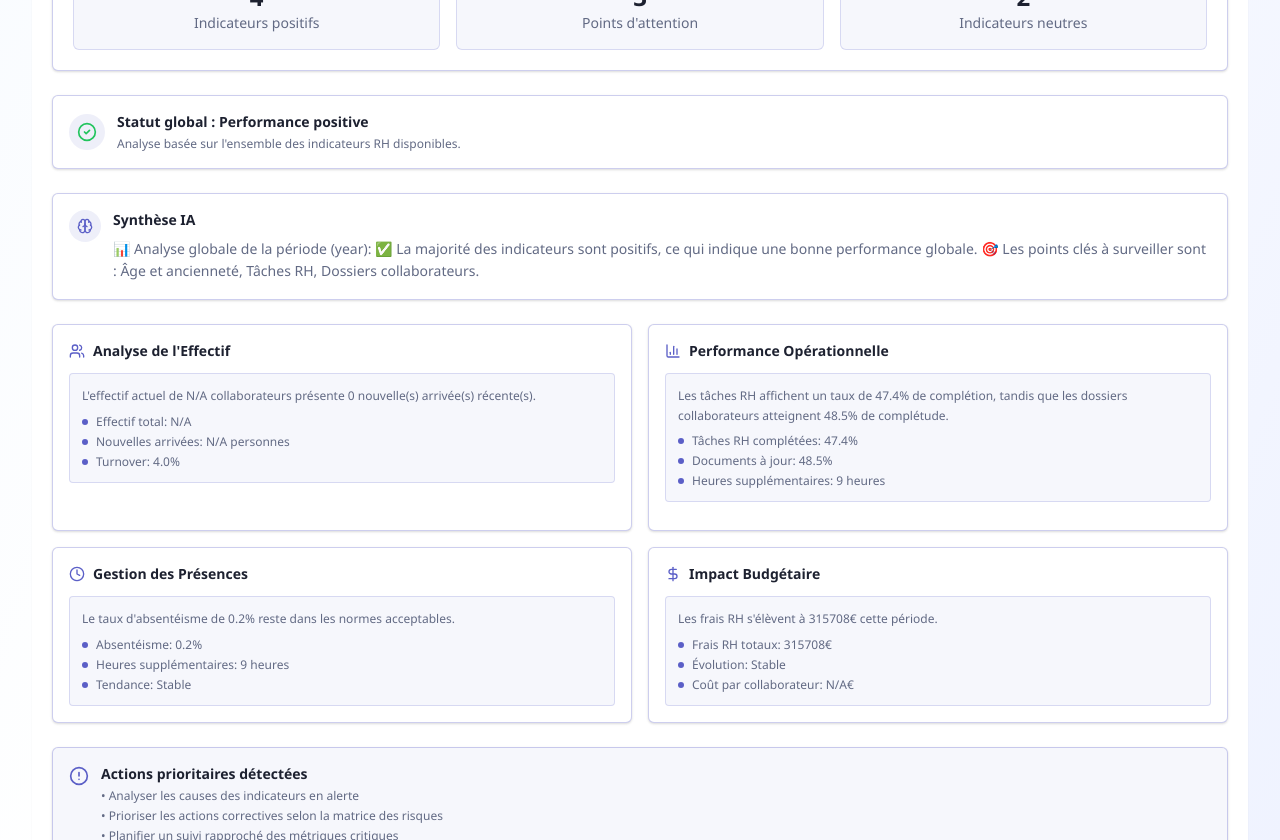
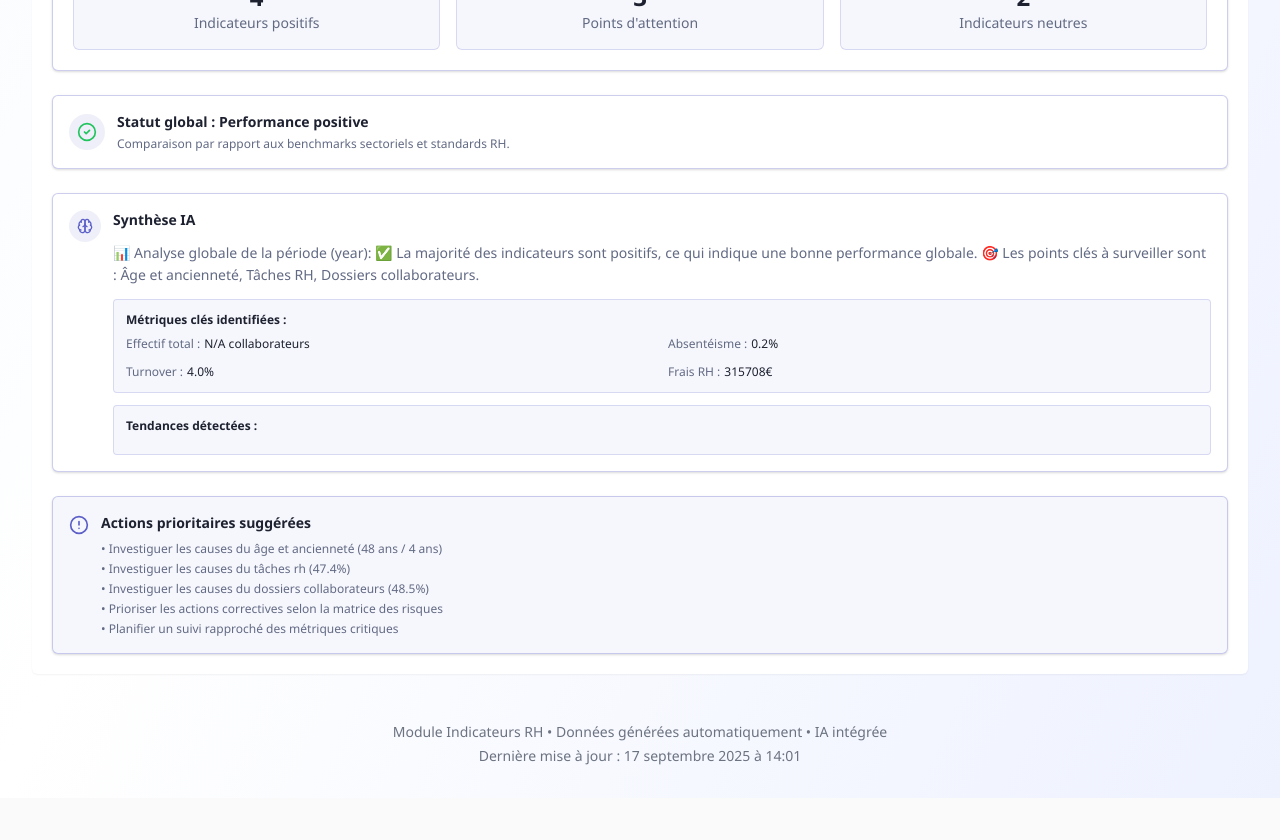
Before and after one commit to asendit/staff-analytics-hub, a React (Vite) app: page / in a window 1280 px wide. Shown: the part 1960-2800 px from the top of the page. After the commit the page ends 2758 px from the top, so only its background shows below. Built offline with nearby package versions, Linux system fonts and the light colour scheme; a web font is replaced by a local one.

Commit message:
Refactor AI analysis section

```diff
--- a/src/components/GlobalInsightPanel.tsx
+++ b/src/components/GlobalInsightPanel.tsx
@@ -235,7 +235,7 @@ const GlobalInsightPanel: React.FC<GlobalInsightPanelProps> = ({
             <div>
               <h4 className="font-semibold text-foreground text-sm">Statut global : {overallStatus.status}</h4>
               <p className="text-xs text-muted-foreground font-medium mt-1">
-                Analyse basée sur l'ensemble des indicateurs RH disponibles.
+                Comparaison par rapport aux benchmarks sectoriels et standards RH.
               </p>
             </div>
           </div>
@@ -248,127 +248,81 @@ const GlobalInsightPanel: React.FC<GlobalInsightPanelProps> = ({
               <Brain className="h-4 w-4 text-teams-purple" />
             </div>
             <div className="flex-1">
-              <h4 className="font-semibold text-foreground text-sm mb-2">Synthèse IA</h4>
+              <h4 className="font-semibold text-foreground text-sm mb-3">Synthèse IA</h4>
+              {insight ? (
+                <div className="space-y-3">
                   <p className="text-muted-foreground text-sm leading-relaxed font-medium">
-                {insight || "Actualisez l'analyse pour obtenir une synthèse IA de vos indicateurs RH."}
+                    {insight}
                   </p>
+
+                  {/* Métriques clés */}
+                  <div className="bg-teams-purple/5 p-3 rounded-md border border-teams-purple/20">
+                    <h5 className="text-xs font-semibold text-foreground mb-2">Métriques clés identifiées :</h5>
+                    <div className="grid grid-cols-2 gap-3 text-xs">
+                      <div>
+                        <span className="text-muted-foreground">Effectif total :</span>
+                        <span className="ml-1 font-medium text-foreground">{kpis.find(k => k.id === 'headcount')?.value || 'N/A'} collaborateurs</span>
+                      </div>
+                      <div>
+                        <span className="text-muted-foreground">Absentéisme :</span>
+                        <span className="ml-1 font-medium text-foreground">{kpis.find(k => k.id === 'absenteeism')?.value || 'N/A'}%</span>
+                      </div>
+                      <div>
+                        <span className="text-muted-foreground">Turnover :</span>
+                        <span className="ml-1 font-medium text-foreground">{kpis.find(k => k.id === 'turnover')?.value || 'N/A'}%</span>
+                      </div>
+                      <div>
+                        <span className="text-muted-foreground">Frais RH :</span>
+                        <span className="ml-1 font-medium text-foreground">{kpis.find(k => k.id === 'hr-expenses')?.value || 'N/A'}€</span>
                       </div>
                     </div>
                   </div>
 
-        {/* Analyses sectorielles */}
-        <div className="grid md:grid-cols-2 gap-4">
-          {/* Analyse de l'Effectif */}
-          <div className="teams-card p-4 border border-teams-purple/30">
-            <div className="flex items-center space-x-2 mb-3">
-              <Users className="h-4 w-4 text-teams-purple" />
-              <h3 className="text-sm font-semibold text-foreground">{aiAnalysis.insights.workforce.title}</h3>
-            </div>
-
-            <div className="bg-teams-purple/5 p-3 rounded-md border border-teams-purple/20 mb-3">
-              <p className="text-muted-foreground text-xs leading-relaxed font-medium mb-2">{aiAnalysis.insights.workforce.content}</p>
+                  {/* Tendances détectées */}
+                  <div className="bg-teams-purple/5 p-3 rounded-md border border-teams-purple/20">
+                    <h5 className="text-xs font-semibold text-foreground mb-2">Tendances détectées :</h5>
                     <div className="space-y-1">
-                {aiAnalysis.insights.workforce.metrics.slice(0, 3).map((metric, index) => (
-                  <div key={index} className="flex items-center text-xs text-muted-foreground">
+                      {kpis.filter(kpi => kpi.trend && kpi.trend !== 0).slice(0, 3).map((kpi, index) => (
+                        <div key={index} className="flex items-center text-xs">
                           <div className="w-1.5 h-1.5 rounded-full mr-2 bg-teams-purple"></div>
-                    {metric}
+                          <span className="text-muted-foreground">{kpi.name} :</span>
+                          <span className={`ml-1 font-medium ${kpi.trend && kpi.trend > 0 ? 'text-red-600' : 'text-green-600'}`}>
+                            {kpi.trend && kpi.trend > 0 ? '+' : ''}{kpi.trend}%
+                          </span>
                         </div>
                       ))}
                     </div>
                   </div>
                 </div>
-
-          {/* Performance Opérationnelle */}
-          <div className="teams-card p-4 border border-teams-purple/30">
-            <div className="flex items-center space-x-2 mb-3">
-              <BarChart3 className="h-4 w-4 text-teams-purple" />
-              <h3 className="text-sm font-semibold text-foreground">{aiAnalysis.insights.productivity.title}</h3>
-            </div>
-
-            <div className="bg-teams-purple/5 p-3 rounded-md border border-teams-purple/20 mb-3">
-              <p className="text-muted-foreground text-xs leading-relaxed font-medium mb-2">{aiAnalysis.insights.productivity.content}</p>
-              <div className="space-y-1">
-                {aiAnalysis.insights.productivity.metrics.slice(0, 3).map((metric, index) => (
-                  <div key={index} className="flex items-center text-xs text-muted-foreground">
-                    <div className="w-1.5 h-1.5 rounded-full mr-2 bg-teams-purple"></div>
-                    {metric}
-                  </div>
-                ))}
+              ) : (
+                <p className="text-muted-foreground text-sm leading-relaxed font-medium">
+                  Actualisez l'analyse pour obtenir une synthèse IA détaillée de vos indicateurs RH.
+                </p>
+              )}
             </div>
           </div>
         </div>
 
-          {/* Gestion des Présences */}
-          <div className="teams-card p-4 border border-teams-purple/30">
-            <div className="flex items-center space-x-2 mb-3">
-              <Clock className="h-4 w-4 text-teams-purple" />
-              <h3 className="text-sm font-semibold text-foreground">{aiAnalysis.insights.attendance.title}</h3>
-            </div>
-
-            <div className="bg-teams-purple/5 p-3 rounded-md border border-teams-purple/20">
-              <p className="text-muted-foreground text-xs leading-relaxed font-medium mb-2">{aiAnalysis.insights.attendance.content}</p>
-              <div className="space-y-1">
-                {aiAnalysis.insights.attendance.metrics.slice(0, 3).map((metric, index) => (
-                  <div key={index} className="flex items-center text-xs text-muted-foreground">
-                    <div className="w-1.5 h-1.5 rounded-full mr-2 bg-teams-purple"></div>
-                    {metric}
-                  </div>
-                ))}
-              </div>
-            </div>
-          </div>
-
-          {/* Impact Budgétaire */}
-          <div className="teams-card p-4 border border-teams-purple/30">
-            <div className="flex items-center space-x-2 mb-3">
-              <DollarSign className="h-4 w-4 text-teams-purple" />
-              <h3 className="text-sm font-semibold text-foreground">{aiAnalysis.insights.financial.title}</h3>
-            </div>
-
-            <div className="bg-teams-purple/5 p-3 rounded-md border border-teams-purple/20">
-              <p className="text-muted-foreground text-xs leading-relaxed font-medium mb-2">{aiAnalysis.insights.financial.content}</p>
-              <div className="space-y-1">
-                {aiAnalysis.insights.financial.metrics.map((metric, index) => (
-                  <div key={index} className="flex items-center text-xs text-muted-foreground">
-                    <div className="w-1.5 h-1.5 rounded-full mr-2 bg-teams-purple"></div>
-                    {metric}
-                  </div>
-                ))}
-              </div>
-            </div>
-          </div>
-        </div>
-
-        {/* Actions prioritaires */}
+        {/* Actions prioritaires suggérées */}
         {stats.negative > 0 && (
           <div className="teams-card p-4 border border-teams-purple/30 bg-teams-purple/5">
             <div className="flex items-start space-x-3">
               <AlertCircle className="h-5 w-5 text-teams-purple mt-0.5 flex-shrink-0" />
               <div className="flex-1">
-                <h4 className="font-semibold text-foreground text-sm mb-1">Actions prioritaires détectées</h4>
+                <h4 className="font-semibold text-foreground text-sm mb-2">Actions prioritaires suggérées</h4>
+                <div className="space-y-2">
                   <ul className="text-xs text-muted-foreground space-y-1 font-medium">
-                  <li>• Analyser les causes des indicateurs en alerte</li>
+                    {kpis.filter(kpi => kpi.category === 'negative').map((kpi, index) => (
+                      <li key={index}>• Investiguer les causes du {kpi.name.toLowerCase()} ({kpi.value}{kpi.unit})</li>
+                    ))}
                     <li>• Prioriser les actions correctives selon la matrice des risques</li>
                     <li>• Planifier un suivi rapproché des métriques critiques</li>
                   </ul>
                 </div>
               </div>
             </div>
+          </div>
         )}
-
-        <div className="text-xs text-muted-foreground text-center pt-4 border-t border-border">
-          <div className="flex items-center justify-center space-x-4 font-medium">
-            <span>Analyse: {aiAnalysis.metadata.analysisId}</span>
-            <span>•</span>
-            <span>Mise à jour: {new Date().toLocaleDateString('fr-FR', {
-              day: 'numeric',
-              month: 'long',
-              year: 'numeric',
-              hour: '2-digit',
-              minute: '2-digit'
-            })}</span>
-          </div>
-        </div>
       </CardContent>
     </Card>
   );
```
Lines whose indentation alone changed are shown as unchanged.
